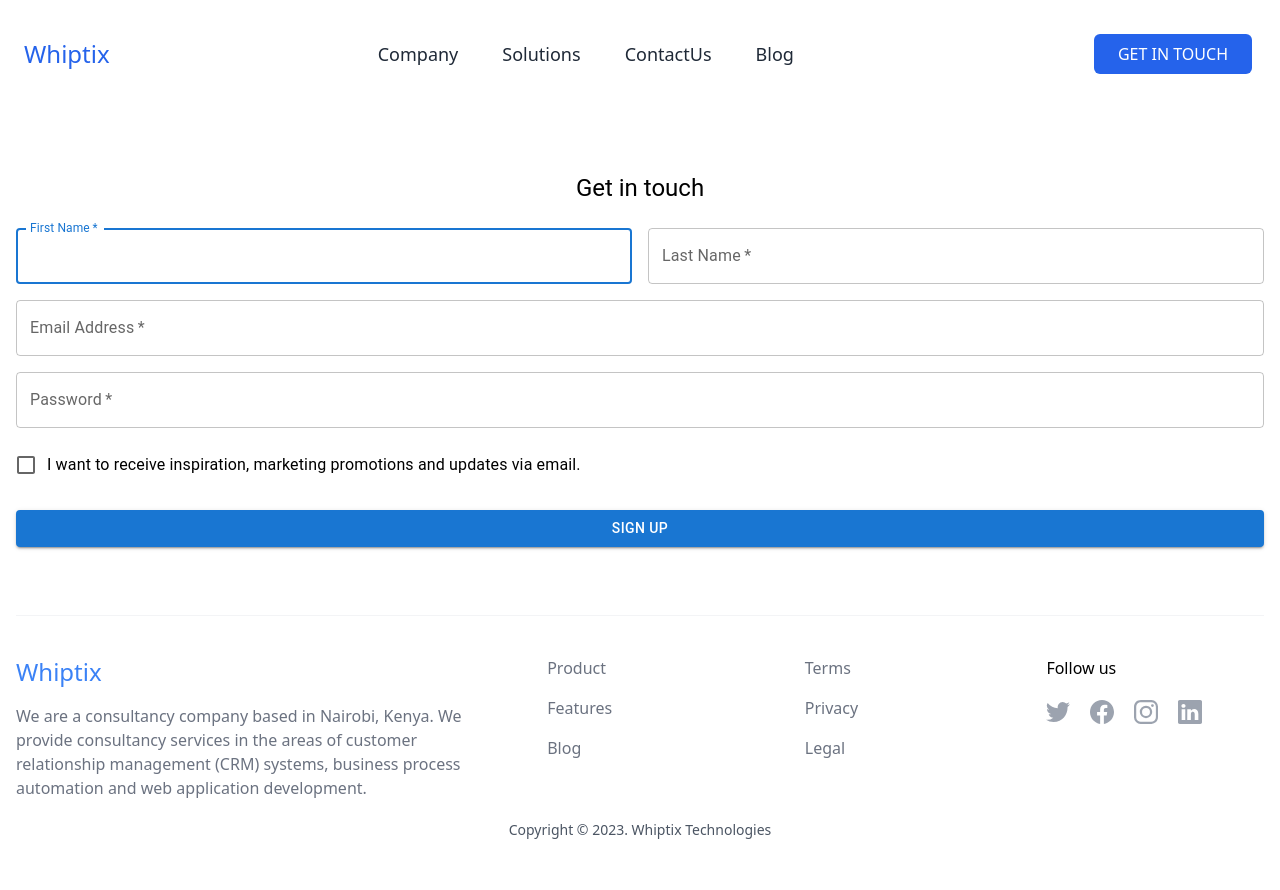
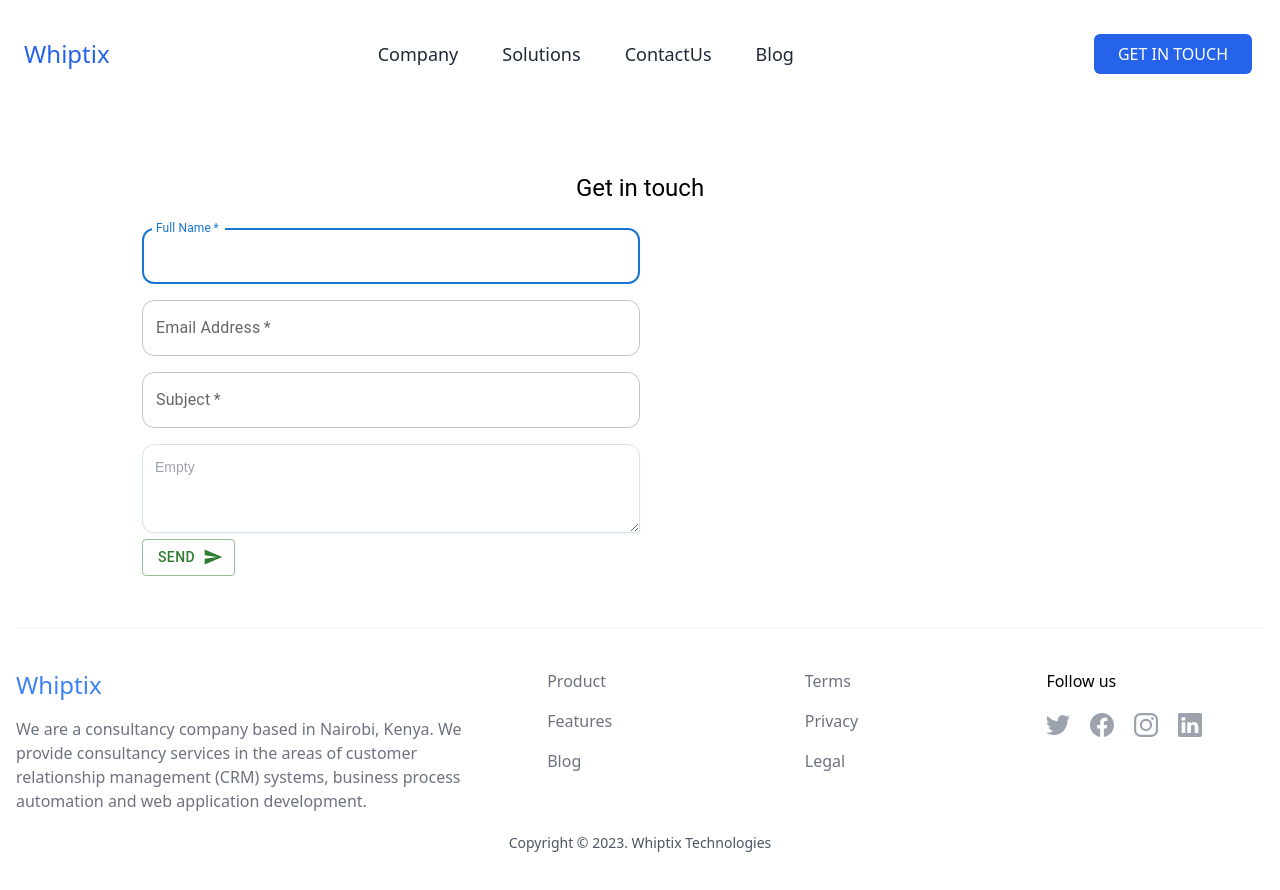
Before and after one commit to craiptan/blog, a Next.js app: page /ContactUs in a window 1280 px wide. Shown: the top 890 px of the page. Built offline with nearby package versions, Linux system fonts and the light colour scheme.

Commit message:
starterd contact us page

```diff
--- a/src/pages/ContactUs.js
+++ b/src/pages/ContactUs.js
@@ -1,15 +1,15 @@
 import Head from "next/head";
 import Navbar from "@/components/Navbar";
-import SectionTitle from "@/components/SectionTitle";
-import CompanyHero from "@/components/companyHero"
 import Footer from "@/components/footer";
 import Grid from '@mui/material/Grid';
 import Box from '@mui/material/Box';
 import TextField from '@mui/material/TextField';
-import FormControlLabel from '@mui/material/FormControlLabel';
-import Checkbox from '@mui/material/Checkbox';
+import { TextareaAutosize as BaseTextareaAutosize } from '@mui/base/TextareaAutosize';
+import { styled } from '@mui/system';
 import Typography from '@mui/material/Typography';
 import Button from '@mui/material/Button';
+import SendIcon from '@mui/icons-material/Send';
+
 
 export default function ContactUs(){
   const handleSubmit = (event) => {
@@ -20,6 +20,59 @@ export default function ContactUs(){
       password: data.get('password'),
     });
   };
+
+  const blue = {
+    100: '#DAECFF',
+    200: '#b6daff',
+    400: '#3399FF',
+    500: '#007FFF',
+    600: '#0072E5',
+    900: '#003A75',
+  };
+
+  const grey = {
+    50: '#F3F6F9',
+    100: '#E5EAF2',
+    200: '#DAE2ED',
+    300: '#C7D0DD',
+    400: '#B0B8C4',
+    500: '#9DA8B7',
+    600: '#6B7A90',
+    700: '#434D5B',
+    800: '#303740',
+    900: '#1C2025',
+  };
+
+  const Textarea = styled(BaseTextareaAutosize)(
+    ({ theme }) => `
+    width: 100%;
+    font-family: IBM Plex Sans, sans-serif;
+    font-size: 0.875rem;
+    font-weight: 400;
+    line-height: 1.5;
+    padding: 12px;
+    border-radius: 12px 12px 0 12px;
+    color: ${theme.palette.mode === 'dark' ? grey[300] : grey[900]};
+    background: ${theme.palette.mode === 'dark' ? grey[900] : '#fff'};
+    border: 1px solid ${theme.palette.mode === 'dark' ? grey[700] : grey[200]};
+    box-shadow: 0px 2px 2px ${theme.palette.mode === 'dark' ? grey[900] : grey[50]};
+
+    &:hover {
+      border-color: ${blue[400]};
+    }
+
+    &:focus {
+      outline: 0;
+      border-color: ${blue[400]};
+      box-shadow: 0 0 0 3px ${theme.palette.mode === 'dark' ? blue[600] : blue[200]};
+    }
+
+    // firefox
+    &:focus-visible {
+      outline: 0;
+    }
+  `,
+  );
     return(
     <>
         <Head>
@@ -30,7 +83,7 @@ export default function ContactUs(){
           />
           <link rel="icon" href="/favicon.ico" />
         </Head>
-        <div class="container mx-auto px-4">
+        <div className="container mx-auto px-4">
           <Navbar />
           <Box
           sx={{
@@ -44,26 +97,21 @@ export default function ContactUs(){
             Get in touch
           </Typography>
           <Box component="form" noValidate onSubmit={handleSubmit} sx={{ mt: 3 }}>
-            <Grid container spacing={2}>
-              <Grid item xs={12} sm={6}>
+            <Grid container item xs={6} spacing={2}>
+              <Grid item xs={12}>
                 <TextField
                   autoComplete="given-name"
-                  name="firstName"
+                  name="fullName"
                   required
                   fullWidth
-                  id="firstName"
-                  label="First Name"
+                  id="fullName"
+                  label="Full Name"
                   autoFocus
-                />
-              </Grid>
-              <Grid item xs={12} sm={6}>
-                <TextField
-                  required
-                  fullWidth
-                  id="lastName"
-                  label="Last Name"
-                  name="lastName"
-                  autoComplete="family-name"
+                  InputProps={{
+                    style: {
+                      borderRadius: "12px",
+                    }
+                  }}
                 />
               </Grid>
               <Grid item xs={12}>
@@ -74,33 +122,41 @@ export default function ContactUs(){
                   label="Email Address"
                   name="email"
                   autoComplete="email"
+                  InputProps={{
+                    style: {
+                      borderRadius: "12px",
+                    }
+                  }}
+
                 />
               </Grid>
               <Grid item xs={12}>
                 <TextField
                   required
                   fullWidth
-                  name="password"
-                  label="Password"
-                  type="password"
-                  id="password"
-                  autoComplete="new-password"
+                  id="subject"
+                  label="Subject"
+                  name="subject"
+                  autoComplete="subject"
+                  InputProps={{
+                    style: {
+                      borderRadius: "12px",
+                    }
+                  }}
+
                 />
               </Grid>
               <Grid item xs={12}>
-                <FormControlLabel
-                  control={<Checkbox value="allowExtraEmails" color="primary" />}
-                  label="I want to receive inspiration, marketing promotions and updates via email."
-                />
+                <Textarea aria-label="empty textarea" minRows={3}  placeholder="Empty" />
               </Grid>
             </Grid>
             <Button
               type="submit"
-              fullWidth
-              variant="contained"
-              sx={{ mt: 3, mb: 2 }}
+              variant="outlined"
+              color="success"
+              endIcon={<SendIcon />}
             >
-              Sign Up
+              Send
             </Button>
 
           </Box>
```
